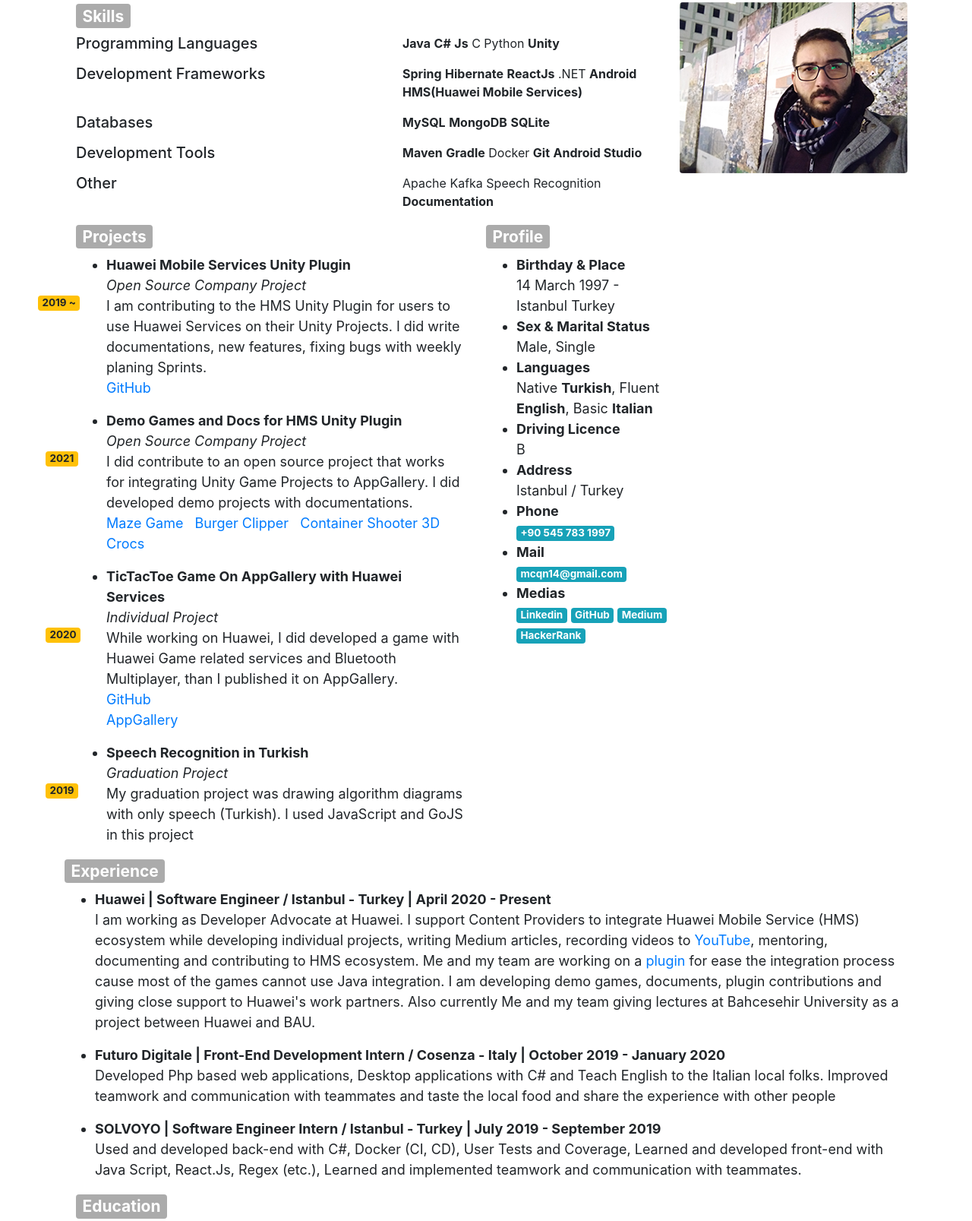
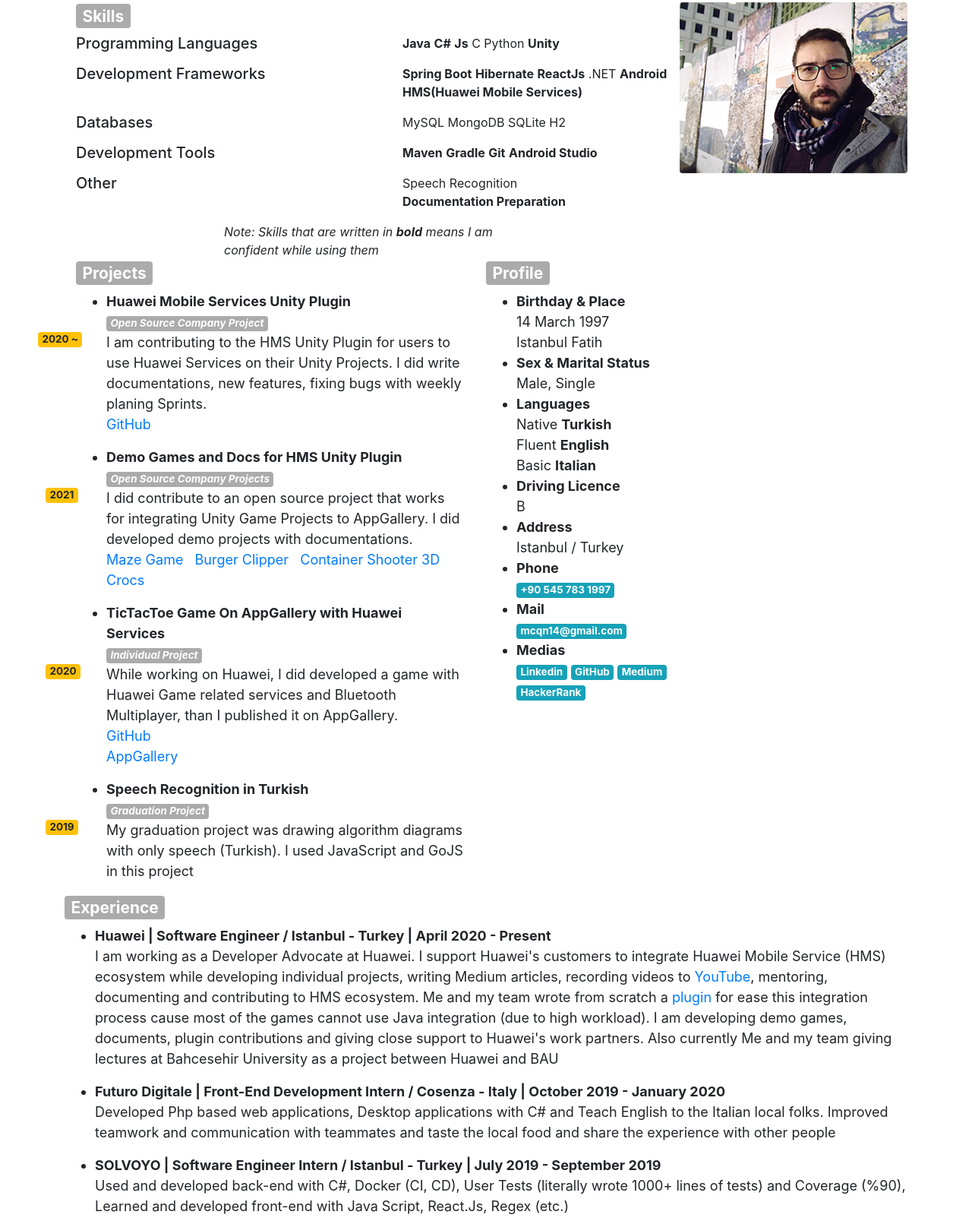
Before and after one commit to MustafaCQN/Protfolio, a website: page index.html in a window 1280 px wide. Shown: the part 136-1743 px from the top of the page at 76% size. Drawn offline with nearby package versions, Linux system fonts and the light colour scheme.

Commit message:
update some fields and added Master's informations

```diff
--- a/index.html
+++ b/index.html
@@ -140,7 +140,7 @@
                                 <div class="skill-category">
                                     <h5 class="skill-category-title">Development Frameworks</h5>
                                     <ul id="skill-table" style="list-style-type: none;">
-                                        <li class="bold">Spring
+                                        <li class="bold">Spring Boot
                                         </li>
                                         <li class="bold">Hibernate
                                         </li>
@@ -158,11 +158,13 @@
                                 <div class="skill-category">
                                     <h5 class="skill-category-title">Databases</h5>
                                     <ul id="skill-table" style="list-style-type: none;">
-                                        <li class="bold">MySQL
+                                        <li class="">MySQL
                                         </li>
-                                        <li class="bold">MongoDB
+                                        <li class="">MongoDB
                                         </li>
-                                        <li class="bold">SQLite
+                                        <li class="">SQLite
+                                        </li>
+                                        <li class="">H2
                                         </li>
                                     </ul>
                                 </div>
@@ -174,8 +176,6 @@
                                         </li>
                                         <li class="bold">Gradle
                                         </li>
-                                        <li>Docker
-                                        </li>
                                         <li class="bold">Git
                                         </li>
                                         <li class="bold">Android Studio
@@ -185,34 +185,38 @@
                                 <div class="skill-category">
                                     <h5 class="skill-category-title">Other</h5>
                                     <ul id="skill-table" style="list-style-type: none;">
-                                        <li>Apache Kafka
-                                        </li>
                                         <li>Speech Recognition
                                         </li>
-                                        <li class="bold">Documentation
+                                        <li class="bold">Documentation Preparation
                                         </li>
                                     </ul>
                                 </div>
                             </div>
                         </div>
                     </div>
+                    <div class="row">
+                        <div class="col-md-3"></div>
+                        <div class="col-md-6">
+                            <i>Note: Skills that are written in <b>bold</b> means I am confident while using them</i>
+                        </div>
+                    </div>
 
 
                 </div>
-                <div id="projects" class="col-md-8" style="font-size: large;">
+                <div id="projects" class="col-md-8 col-xl-8 col-sm-8" style="font-size: large;">
                     <h3 id="projects-name"><span class="badge badge-danger">Projects</span> </h3>
                     <ul>
                         <!-- HMS Unity Plugin -->
                         <li><strong>Huawei Mobile Services Unity Plugin</strong></li>
-                        <i>Open Source Company Project</i>
+                        <i class="badge badge-danger">Open Source Company Project</i>
                        <br>
-                       <span class="badge badge-warning" style="float: left; margin-left: -90px;">2019 ~</span>
+                       <span class="badge badge-warning" style="float: left; margin-left: -90px;">2020 ~</span>
                        <p>I am contributing to the HMS Unity Plugin for users to use Huawei Services on their Unity
                            Projects. I did write documentations, new features, fixing bugs with weekly planing Sprints.
                            <br><a href="https://github.com/EvilMindDevs/hms-unity-plugin">GitHub</a>
                            <!-- Demo Projects For our Unity Plugin -->
                         <li><strong>Demo Games and Docs for HMS Unity Plugin</strong></li>
-                        <i>Open Source Company Project</i>
+                        <i class="badge badge-danger">Open Source Company Projects</i>
                         <br>
                         <span class="badge badge-warning" style="float: left; margin-left: -80px;">2021</span>
                         <p>I did contribute to an open source project that works for integrating Unity Game
@@ -226,7 +230,7 @@
                         <a href="https://github.com/EvilMindDevs/hms-udp-demo">Crocs</a></p>
                          <!-- Game Project XOX -->
                          <li><strong>TicTacToe Game On AppGallery with Huawei Services</strong></li>
-                        <i>Individual Project</i>
+                        <i class="badge badge-danger">Individual Project</i>
                         <br>
                         <span class="badge badge-warning" style="float: left; margin-left: -80px;">2020</span>
                         <p>While working on Huawei, I did developed a game with Huawei
@@ -235,7 +239,7 @@
                             <br><a href="https://appgallery.huawei.com/#/app/C102075981">AppGallery</a></p>
                         <!-- Bitirme Tezi -->
                         <li><strong>Speech Recognition in Turkish</strong></li>
-                        <i>Graduation Project</i>
+                        <i class="badge badge-danger">Graduation Project</i>
                         <br>
                         <span class="badge badge-warning" style="float: left; margin-left: -80px;">2019</span>
                         <p>My graduation project was drawing algorithm diagrams with
@@ -246,15 +250,18 @@
                     </ul>
 
                 </div>
-                <div id="profile" class="col-md-4 col-sm-4" style="font-size: large;">
+                <div id="profile" class="col-md-4 col-sm-4 col-xl-4" style="font-size: large;">
                     <h3 id="profile-header"><span class="badge badge-danger">Profile</span></h3>
                     <ul>
                         <li><strong>Birthday & Place</strong></li>
-                        14 March 1997 - Istanbul Turkey
+                        <span>14 March 1997</span><br>
+                        <span>Istanbul Fatih</span><br>
                         <li><strong>Sex & Marital Status</strong></li>
                         Male, Single
                         <li><strong>Languages</strong></li>
-                        Native <strong>Turkish</strong>, Fluent <strong>English</strong>, Basic <strong>Italian</strong>
+                        <span>Native <strong>Turkish</strong></span><br>
+                        <span>Fluent <strong>English</strong></span><br>
+                        <span>Basic <strong>Italian</strong></span><br>
                         <li><strong>Driving Licence</strong></li>
                         B
                         <li><strong>Address</strong></li>
@@ -277,13 +284,13 @@
                     <h3 id="experience-name"><span class="badge badge-danger">Experience</span></h3>
                     <ul>
                         <li><strong>Huawei | Software Engineer / Istanbul - Turkey | April 2020 - Present</strong></li>
-                        <p>I am working as Developer Advocate at Huawei. I support Content Providers to integrate
+                        <p>I am working as a Developer Advocate at Huawei. I support Huawei's customers to integrate
                             Huawei Mobile Service (HMS) ecosystem while developing individual projects, writing Medium articles, recording videos to
                             <a target="_blank" href="https://www.youtube.com/watch?v=3T1-N0Rsrbs">YouTube</a>, mentoring,
-                            documenting and contributing to HMS ecosystem. Me and my team are working on a
-                            <a target="_blank" href="https://github.com/EvilMindDevs/hms-unity-plugin">plugin</a> for ease the integration process
-                            cause most of the games cannot use Java integration. I am developing demo games, documents, plugin contributions and
-                            giving close support to Huawei's work partners. Also currently Me and my team giving lectures at Bahcesehir University as a project between Huawei and BAU.
+                            documenting and contributing to HMS ecosystem. Me and my team wrote from scratch a
+                            <a target="_blank" href="https://github.com/EvilMindDevs/hms-unity-plugin">plugin</a> for ease this integration process
+                            cause most of the games cannot use Java integration (due to high workload). I am developing demo games, documents, plugin contributions and
+                            giving close support to Huawei's work partners. Also currently Me and my team giving lectures at Bahcesehir University as a project between Huawei and BAU
                         </p>
                         <li><strong>Futuro Digitale | Front-End Development Intern / Cosenza - Italy | October 2019 - January 2020</strong></li>
                         <p>Developed Php based web applications, Desktop applications with C#
@@ -291,10 +298,9 @@
                             communication with teammates and taste the local food and share
                             the experience with other people</p>
                         <li><strong>SOLVOYO | Software Engineer Intern / Istanbul - Turkey | July 2019 - September 2019</strong></li>
-                        <p>Used and developed back-end with C#, Docker (CI, CD), User Tests
-                            and Coverage, Learned and developed front-end with Java Script,
-                            React.Js, Regex (etc.), Learned and implemented teamwork and
-                            communication with teammates.</p>
+                        <p>Used and developed back-end with C#, Docker (CI, CD), User Tests (literally wrote 1000+ lines of tests)
+                            and Coverage (%90), Learned and developed front-end with Java Script,
+                            React.Js, Regex (etc.)</p>
                     </ul>
                 </div>
             </div>
@@ -304,15 +310,21 @@
             <div id="education" class="col-md-12" style="font-size: large;">
                 <h3 id="education-name"><span class="badge badge-danger">Education</span></h3>
                 <ul>
+                    <li><strong>Bahcesehir University, Istanbul / Turkey</strong></li>
+                    March 2022 - <b>Still Studying</b>
+                    <br>
+                    Artificial Intelligence - <i class="badge badge-warning">Master's Degree</i>
+                </ul>
+                <ul>
                     <li><strong>Suleyman Demirel University, Isparta / Turkey</strong></li>
                     September 2015 - June 2019
                     <br>
-                    Computer Engineering
+                    Computer Engineering - <i class="badge badge-warning">Bachelor's Degree</i>
                 </ul>
             </div>
-
+            <br>
             <div id="note" class="col-md-12" style="font-size: large;">
-                <i>Note: This Resume is not made by using a programme, coded by me using basic @media print</i>
+                <i>Note: PLEASE PREVIEW THIS DOCUMENT ON A DEVICE, BECAUSE LINKS ARE NOT WORKING WHEN YOU PRINT IT ON PAPER</i>
             </div>
         </div>
         <div class="row" style="height: 200px;"></div>
```
